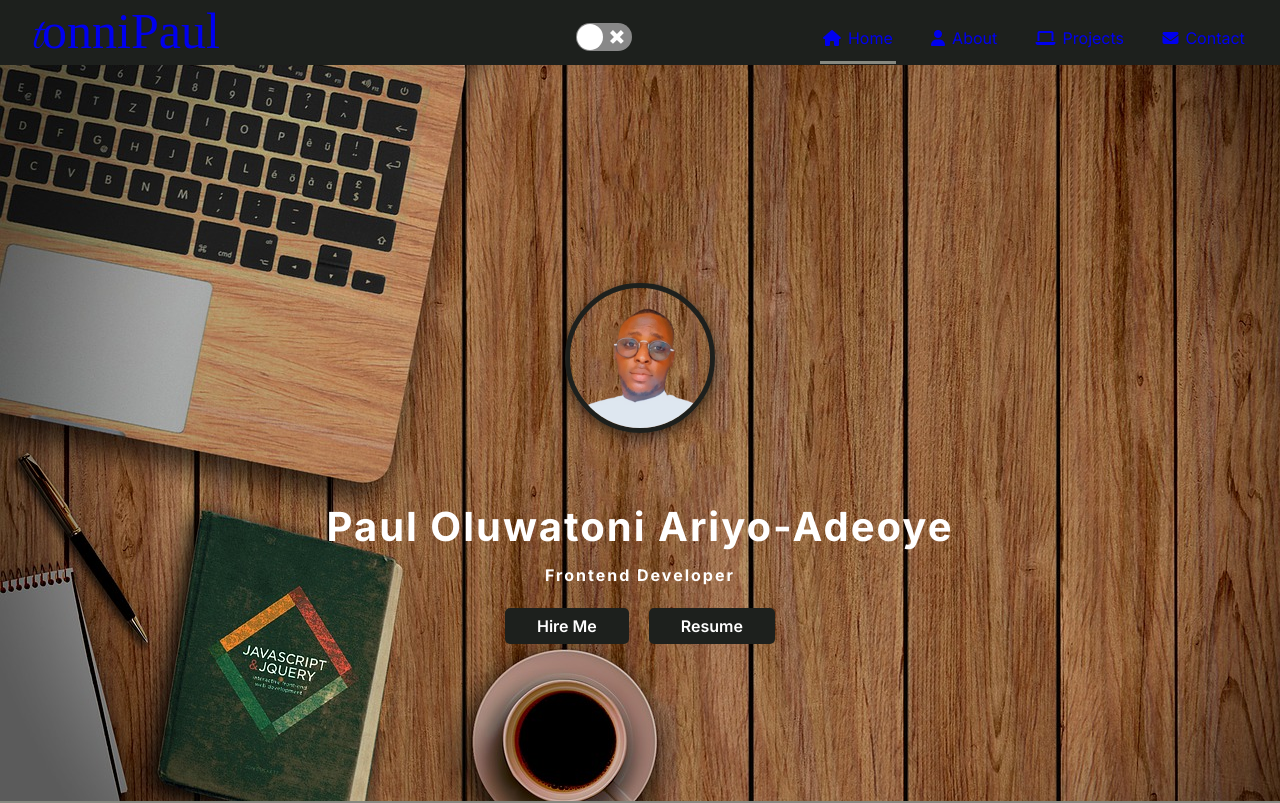
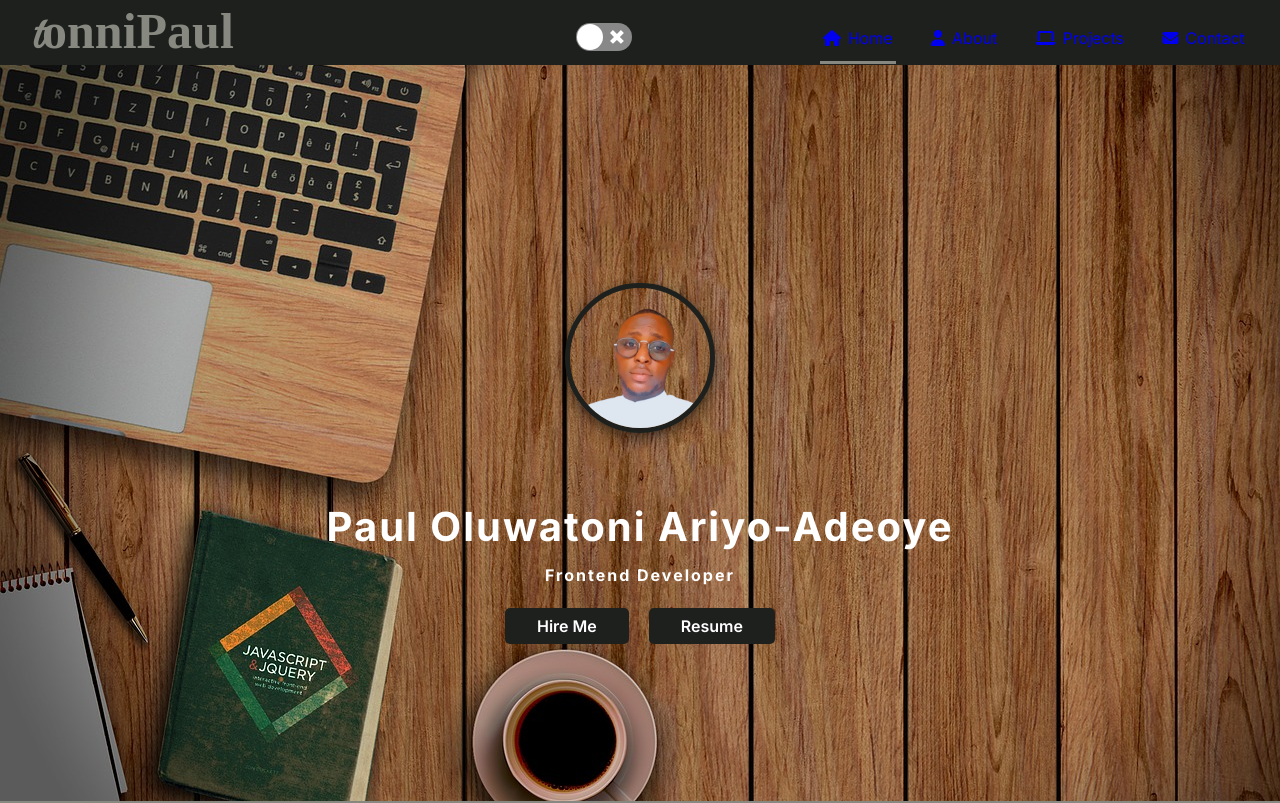
Before and after one commit to TonniPaul/contact, a React (Create React App) app: page / in a window 1280 px wide. Shown: the top 803 px of the page. Built offline with nearby package versions, Linux system fonts and the light colour scheme; a web font is replaced by a local one.

Commit message:
Logo edit

```diff
--- a/src/components/Nav.js
+++ b/src/components/Nav.js
@@ -18,8 +18,8 @@ function Nav (){
          <nav>
             <div className='navdiv'>
             <div className='logocv'>
-               <NavLink to='/' className="logo"><span className='tt'> t</span><span>onni</span>Paul</NavLink>
-            </div>
+               <h2 className="logo"><span className='tt'> t</span><span>onni</span>Paul</h2>
+         </div>
             <ul>
                <NavLink to='/'>
                   <li>
```
